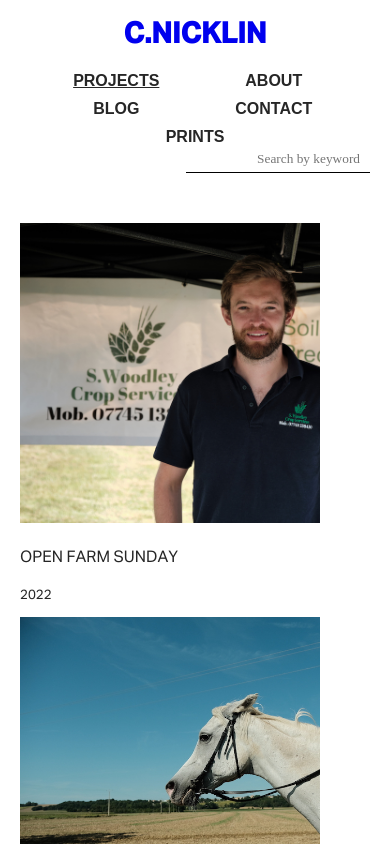
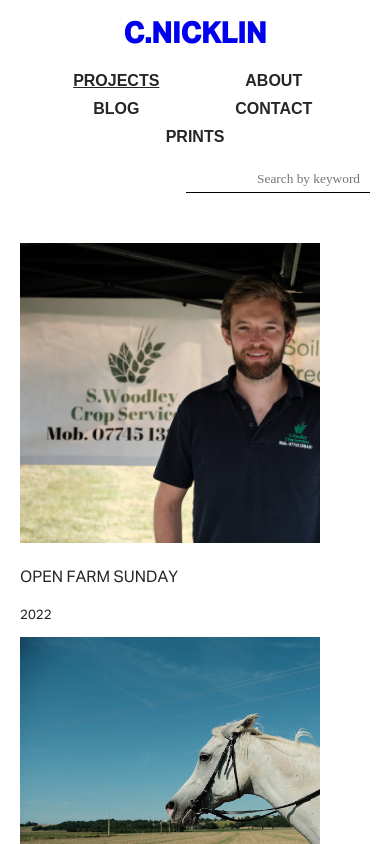
Before and after one commit to CalNicklin/photographyportfolio, a React (Create React App) app: page /projects in a window 390 px wide. Shown: the top 844 px of the page. Built offline with nearby package versions, Linux system fonts and the light colour scheme; a web font is replaced by a local one.

Commit message:
css tweaks

```diff
--- a/src/app/App.css
+++ b/src/app/App.css
@@ -3,6 +3,13 @@
     max-width: 1050px;
     margin: auto;
     padding: 5px 20px 0px 20px;
+}
+
+@media only screen and (max-width: 540px) {
+    main {
+        display: inline-block;
+        width: 100%;
+    }
 }
 
 /* Header bar */
@@ -92,11 +99,15 @@
         text-transform: uppercase;
         display: inline-flex;
     }
+
+    main {
+        margin: auto;
+    }
 }
 
 @media only screen and (max-width: 390px) {
     .header {
-        margin-bottom: 0px;
+        margin-bottom: 20px;
     }
 
     .nav a {
@@ -144,6 +155,8 @@
 .gallery {
     display: flex;
     flex-wrap: wrap;
+    justify-content: space-evenly;
+
 }
 
 img {
--- a/src/features/PrintRequestConfirmation/Printconfirmation.module.css
+++ b/src/features/PrintRequestConfirmation/Printconfirmation.module.css
@@ -10,7 +10,8 @@
 /* Overrides default img styles */
 .img,
 .img:hover {
-        height: 200px;
+        max-height: 200px;
+        width: auto;
         margin: 10px;
         cursor: default;
 }
```
